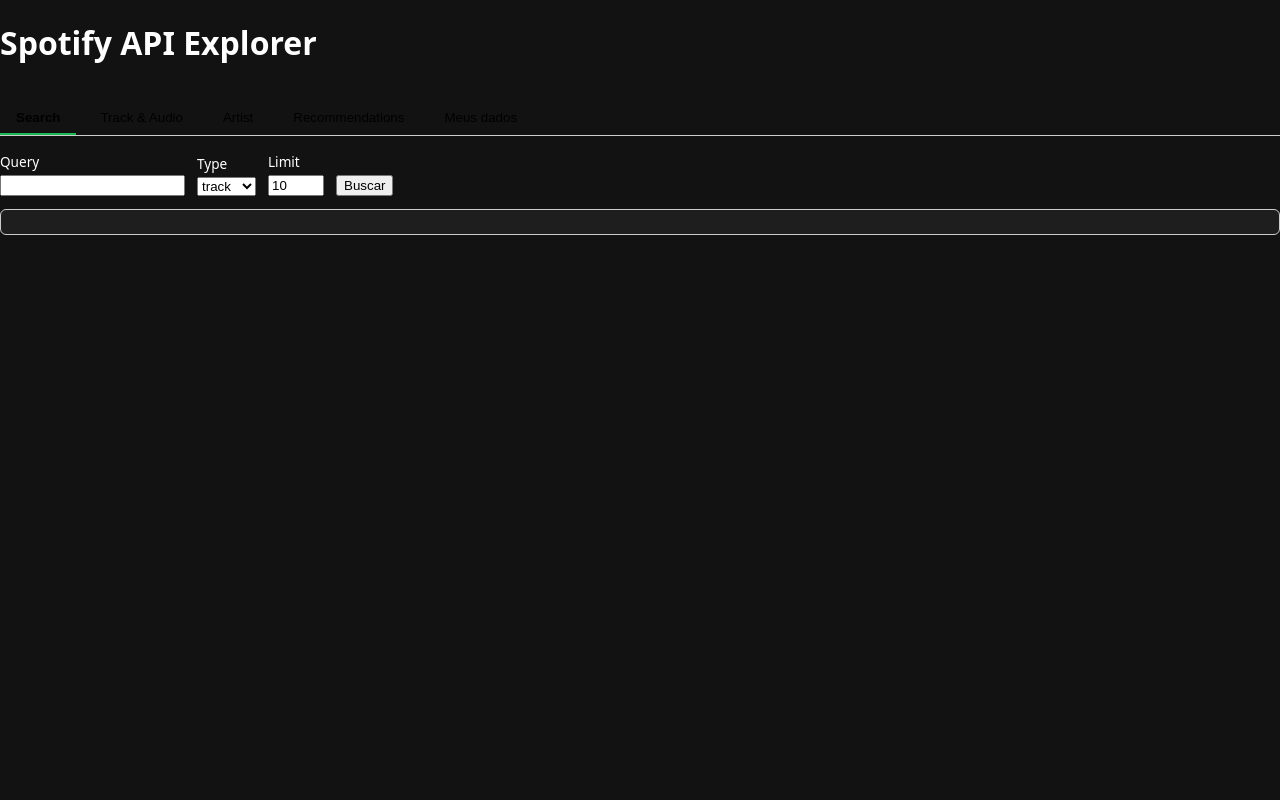
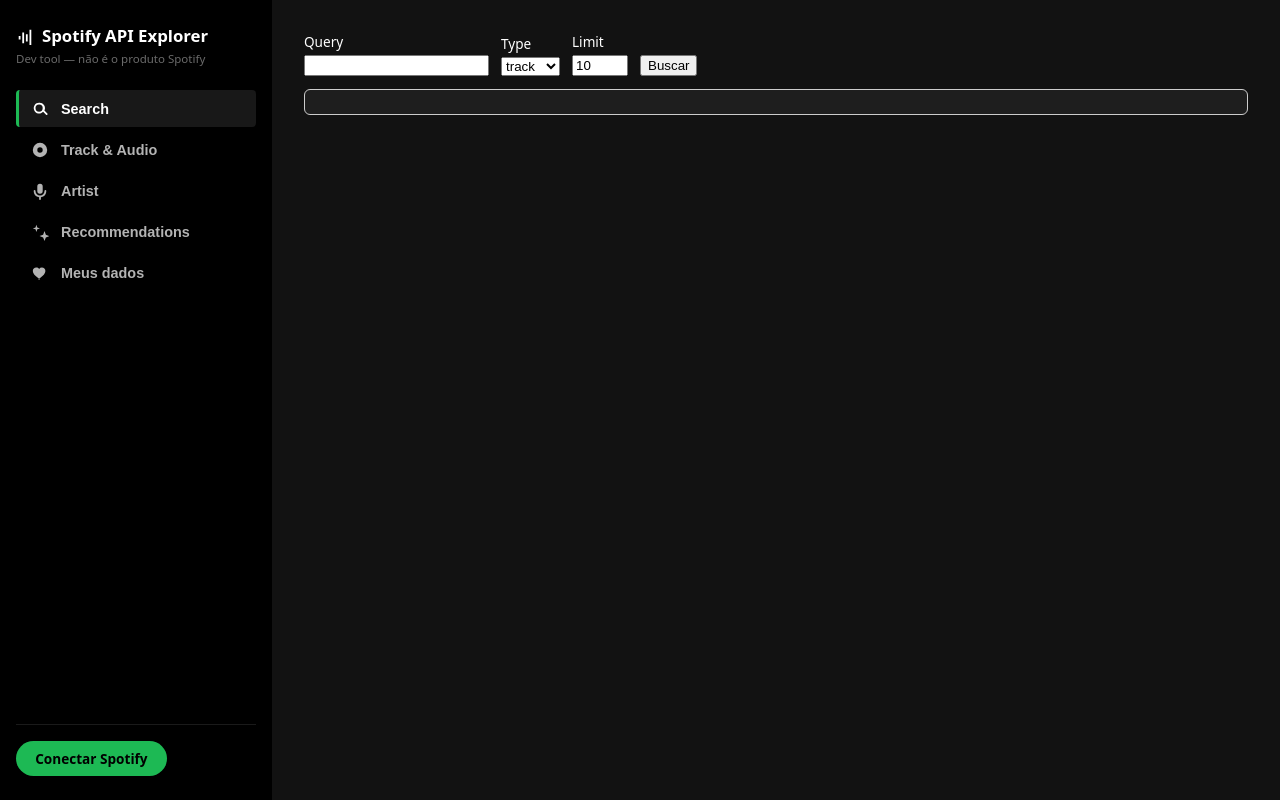
Before and after one commit to Lucas-AV/Grupo-8-ResIA, a Vue app in the folder spotify_explorer/frontend/: page / in a window 1280 px wide. Built offline with nearby package versions, Linux system fonts and the light colour scheme; no server answers.

Commit message:
feat: replace top tab-nav with a sidebar layout

```diff
--- a/spotify_explorer/frontend/src/App.vue
+++ b/spotify_explorer/frontend/src/App.vue
@@ -1,19 +1,20 @@
 <script setup>
 import { onMounted, reactive, ref } from "vue";
 import { fetchJSON } from "./composables/useApi.js";
+import { useAuthStatus } from "./composables/useAuthStatus.js";
+import AppSidebar from "./components/AppSidebar.vue";
 import SearchTab from "./tabs/SearchTab.vue";
 import TrackTab from "./tabs/TrackTab.vue";
 import ArtistTab from "./tabs/ArtistTab.vue";
 import RecommendationsTab from "./tabs/RecommendationsTab.vue";
 import MeusDadosTab from "./tabs/MeusDadosTab.vue";
-import { useAuthStatus } from "./composables/useAuthStatus.js";
 
 const tabs = [
-  { id: "search", label: "Search", component: SearchTab },
-  { id: "track", label: "Track & Audio", component: TrackTab },
-  { id: "artist", label: "Artist", component: ArtistTab },
-  { id: "recommendations", label: "Recommendations", component: RecommendationsTab },
-  { id: "me", label: "Meus dados", component: MeusDadosTab },
+  { id: "search", label: "Search", icon: "search", component: SearchTab },
+  { id: "track", label: "Track & Audio", icon: "disc", component: TrackTab },
+  { id: "artist", label: "Artist", icon: "mic", component: ArtistTab },
+  { id: "recommendations", label: "Recommendations", icon: "sparkles", component: RecommendationsTab },
+  { id: "me", label: "Meus dados", icon: "heart", component: MeusDadosTab },
 ];
 
 const activeTab = ref("search");
@@ -31,11 +32,10 @@
 </script>
 
 <template>
-  <header>
-    <h1>Spotify API Explorer</h1>
-    <div id="user-status">{{ authState.loggedIn ? (authState.profile.display_name || authState.profile.id) : "" }}</div>
-  </header>
+  <div class="app-shell">
+    <AppSidebar :tabs="tabs" :active-tab="activeTab" :auth-state="authState" @select="activeTab = $event" />
 
+    <main class="app-main">
       <div v-if="config.missingCredentials" class="banner banner-error">
         SPOTIFY_CLIENT_ID / SPOTIFY_CLIENT_SECRET não configurados. Copie
         <code>.env.example</code> para <code>.env</code> e preencha com um app criado no
@@ -44,19 +44,9 @@
 
       <div v-if="authError" class="banner banner-error">Erro no login: {{ authError }}</div>
 
-  <nav class="tabs">
-    <button
-      v-for="tab in tabs"
-      :key="tab.id"
-      class="tab-button"
-      :class="{ active: activeTab === tab.id }"
-      @click="activeTab = tab.id"
-    >
-      {{ tab.label }}
-    </button>
-  </nav>
-
       <KeepAlive>
         <component :is="tabs.find((t) => t.id === activeTab).component" />
       </KeepAlive>
+    </main>
+  </div>
 </template>
--- /dev/null
+++ b/spotify_explorer/frontend/src/components/AppSidebar.vue
@@ -0,0 +1,48 @@
+<script setup>
+import Icon from "./Icon.vue";
+
+defineProps({
+  tabs: { type: Array, required: true },
+  activeTab: { type: String, required: true },
+  authState: { type: Object, required: true },
+});
+
+const emit = defineEmits(["select"]);
+</script>
+
+<template>
+  <aside class="app-sidebar">
+    <div>
+      <div class="app-sidebar-title">
+        <Icon name="waveform" :size="18" />
+        Spotify API Explorer
+      </div>
+      <div class="app-sidebar-subtitle">Dev tool — não é o produto Spotify</div>
+    </div>
+
+    <nav class="sidebar-nav">
+      <button
+        v-for="tab in tabs"
+        :key="tab.id"
+        type="button"
+        class="sidebar-nav-item"
+        :class="{ active: activeTab === tab.id }"
+        @click="emit('select', tab.id)"
+      >
+        <Icon :name="tab.icon" :size="18" />
+        {{ tab.label }}
+      </button>
+    </nav>
+
+    <div class="sidebar-footer">
+      <div v-if="authState.loggedIn" class="sidebar-user">
+        <span>{{ authState.profile.display_name || authState.profile.id }}</span>
+        <a href="/logout" class="btn btn-secondary">
+          <Icon name="logout" :size="14" />
+          Desconectar
+        </a>
+      </div>
+      <a v-else href="/login" class="btn">Conectar Spotify</a>
+    </div>
+  </aside>
+</template>
```
Lines whose indentation alone changed are shown as unchanged.
